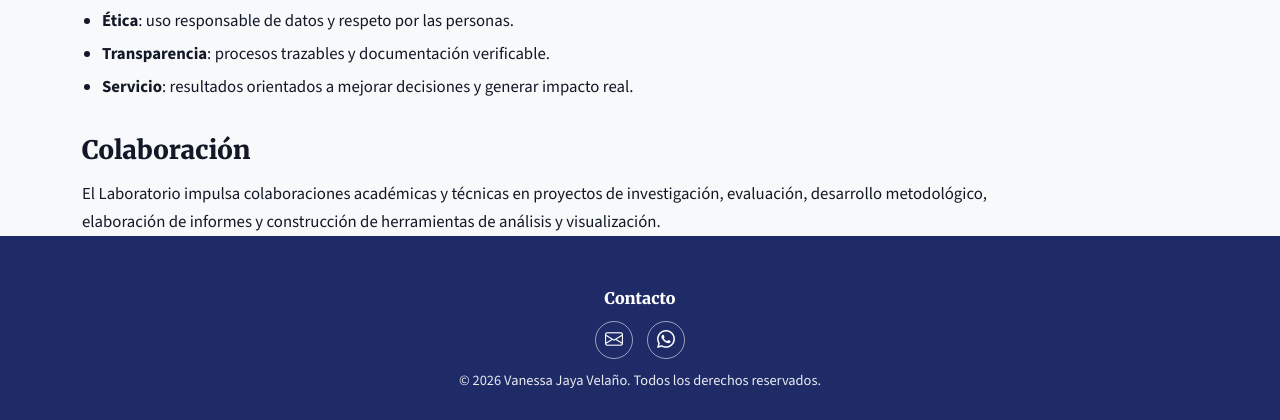
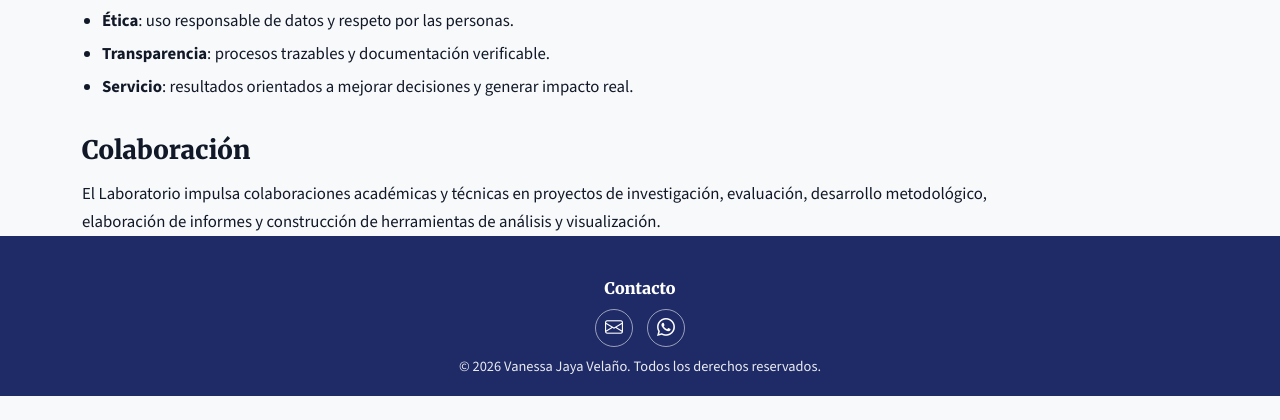
Before and after one commit to IVJV/portfolio, a Django app: page /laboratorio/ in a window 1280 px wide. Shown: the part 960-1380 px from the top of the page. After the commit the page ends 1356 px from the top, so only its background shows below. Run offline with Django 5.2, Linux system fonts and the light colour scheme; data comes from the database, SQL or seed files in the repository; some libraries are stand-ins or nearby versions.

Commit message:
Fix band above footer (sync html/body bg + remove main bottom padding)

```diff
--- a/core/static/core/css/base.css
+++ b/core/static/core/css/base.css
@@ -13,6 +13,14 @@
    ========================= */
 html, body { height: 100%; }
 
+/* IMPORTANT:
+   Dark Reader often sets <html> background to pure black.
+   If any "gap" reveals <html>, you'll see a dark band.
+   Force html + body to share the same background. */
+html{
+  background: #f8f9fa;
+}
+
 body{
   background: #f8f9fa;
   min-height: 100vh;
@@ -20,10 +28,15 @@ body{
   flex-direction: column;
 }
 
-/* Make main take remaining height and prevent child margin-collapsing (fix footer gap) */
+/* main grows + avoid margin-collapsing */
 main{
   flex: 1;
-  display: flow-root; /* prevents margin-collapsing with children */
+  display: flow-root;
+}
+
+/* Hard-stop any accidental bottom padding from utilities/cascade */
+main.container{
+  padding-bottom: 0 !important;
 }
 /* ========================= */
 
@@ -63,13 +76,16 @@ header .navbar-brand { display: inline-flex; align-items: center; }
 .lea-footer{
   background: var(--brand-blue);
   color: #ffffff;
-  padding: 28px 0;
+
+  /* Reduce top/bottom padding a bit so "Contacto" isn't too low */
+  padding: 18px 0;
+
   margin-top: 0;
 }
 
 .lea-footer h6{
   font-weight: 800;
-  margin-bottom: 12px;
+  margin-bottom: 10px;
 }
 
 .lea-footer a{
@@ -86,7 +102,7 @@ header .navbar-brand { display: inline-flex; align-items: center; }
   gap: 14px;
   justify-content: center;
   align-items: center;
-  margin-bottom: 10px;
+  margin-bottom: 8px;
 }
 
 .lea-footer-icon{
@@ -114,7 +130,7 @@ header .navbar-brand { display: inline-flex; align-items: center; }
 /* =========================
    Footer gap fix (robust)
    ========================= */
-/* Remove bottom margin from last text blocks to avoid a visible band above footer */
+/* Remove bottom margin from last blocks to avoid a visible band above footer */
 main p:last-child,
 main ul:last-child,
 main ol:last-child,
@@ -122,7 +138,6 @@ main dl:last-child{
   margin-bottom: 0;
 }
 
-/* If content is wrapped in <section>, also ensure its last child doesn't add extra gap */
 main section > :last-child{
   margin-bottom: 0;
 }
```
